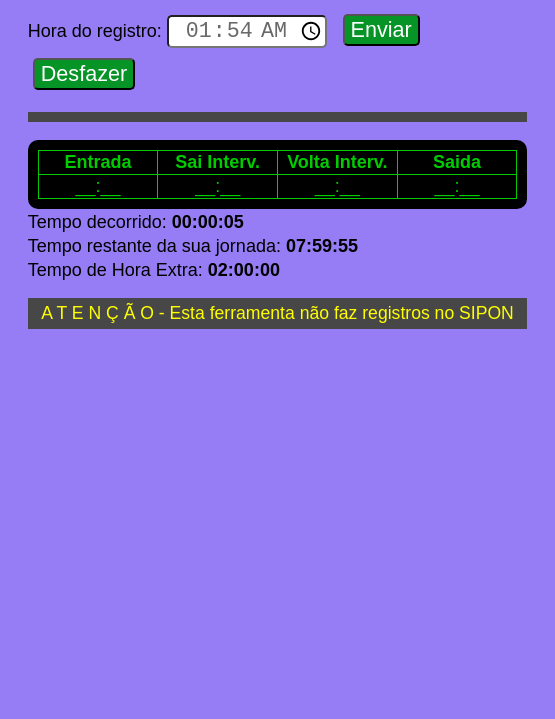
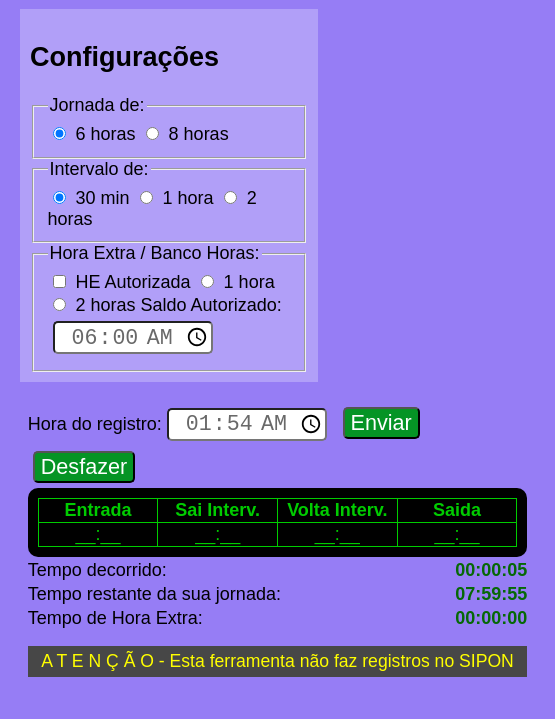
Before and after one commit to klawney/ctrl_ponto_electron, an Electron app: page src/index.html in a window 555 px wide. Shown: the part 81-800 px from the top of the page. Drawn offline with Linux system fonts and the light colour scheme.

Commit message:
form configuracoes

```diff
--- a/src/index.html
+++ b/src/index.html
@@ -8,8 +8,37 @@
     <title>HoradoPonto</title>
 </head>
 <body>
-    <div id="container">
-        <h1>Controla Ponto <small id="hoje">__/__/____</small></h1>
+    <h1>Controla Ponto <small id="hoje">__/__/____</small></h1>
+    <div id="controles" >
+        <h2>Configurações</h2>
+        <form >
+            <fieldset > <legend>Jornada de:</legend>
+                <input type="radio" id="j6h" name="jornada" value="6" checked>
+                <label for="j6h">6 horas</label>
+                <input type="radio" id="j8h" name="jornada" value="8">
+                <label for="j8h">8 horas</label>
+            </fieldset>
+            <fieldset  > <legend>Intervalo de:</legend>
+                <input type="radio" id="inter30" name="intervalo" value="0.5" checked>
+                <label for="inter30">30 min</label>
+                <input type="radio" id="inter1h" name="intervalo" value="1" >
+                <label for="inter1h">1 hora</label>
+                <input type="radio" id="inter2h" name="intervalo" value="2" >
+                <label for="inter2h">2 horas </label>
+            </fieldset>
+            <fieldset  > <legend>Hora Extra / Banco Horas:</legend>
+                <input type="checkbox" id="he_auto" name="he_autorizada">
+                <label for="he_auto">HE Autorizada </label>
+                <input type="radio" id="HE1h" name="qtde_he" value="1" >
+                <label for="HE1h">1 hora</label>
+                <input type="radio" id="HE2h" name="qtde_he" value="2" >
+                <label for="HE2h">2 horas </label>
+                <label >Saldo Autorizado: <input type="time" name="saldo_he" value="06:00"></label>
+            </fieldset>
+        </form>
+    </div>
+
+    <div id="container" >
 
         <form id="formH">
 
@@ -17,7 +46,7 @@
             <button id="btnEnviar">Enviar</button>
             <button type="reset" id="btnDesfaz">Desfazer</button>
         </form>
-        <p id="msg_erro" class="alerta"></p>
+        <p id="msg_erro" hidden class="alerta"></p>
         <div id="sipon">
 
             <table>
@@ -41,8 +70,8 @@
                 </tbody>
             </table>
         </div>
+
         <div class="info">
-            <p></p>
             <p >Tempo decorrido: <b><span id="tempo_trabalho">08:00:00</span></b></p>
             <p >Tempo restante da sua jornada: <b><span id="regressiva">07:59:59</span></b></p>
             <p >Tempo de Hora Extra: <b><span id="tempo_he">00:00:00</span></b></p>
--- a/src/ponto.js
+++ b/src/ponto.js
@@ -1,5 +1,9 @@
 
 const hoje = new Date()
+
+function reconfigurarPonto(configPonto) {
+    localStorage.setItem("configPonto", JSON.stringify(configPonto))
+}
 
 let ponto = {
     "data": null,
--- a/src/renderer.js
+++ b/src/renderer.js
@@ -8,6 +8,22 @@ const msgErroInput = document.getElementById("msg_erro")
 const elTempoTrabalho = document.getElementById("tempo_trabalho")
 const elRegressiva = document.getElementById("regressiva")
 const elTtempoHE = document.getElementById("tempo_he")
+
+function name(params) {
+    let configPonto = {
+        "jornada":6,
+        "intervalo" :30,
+        "he_autorizada":false,
+        "qtde_he" :null,
+        "saldo_he" :null
+    }
+}
+
+
+const JORNADA = 8 * 3600000
+const MAX_HE = 2 * 3600000
+let tempoEsgotado = false
+let pausa = false
 
 inputHora.value = getHoraCerta()
 inputHora.setAttribute("max",getHoraCerta())
@@ -27,7 +43,6 @@ inputHora.addEventListener('change',(ev)=>{
             msgErroInput.hidden = true
             msgErroInput.textContent = ""
         }, 3000);
-
     }
 })
 
@@ -76,12 +91,29 @@ setInterval(() => {
 
 let count  = 1000
 
-setInterval(() => {
-    elTempoTrabalho.textContent = msToHHmmss((count))
-    elRegressiva.textContent =  msToHHmmss(28800000 - count)
-    elTtempoHE.textContent =  msToHHmmss(7200000)
-    count += 1000
-}, 1000);
+const refleshTimers =  setInterval( atualizaTimers, 1000);
+
+function atualizaTimers () {
+    if(pausa) return
+    if(count <= (JORNADA + MAX_HE)){
+        if(count <= JORNADA ){
+            elTempoTrabalho.textContent = msToHHmmss((count))
+            elRegressiva.textContent =  msToHHmmss(JORNADA - count)
+        }
+        else {
+            elTtempoHE.textContent =  msToHHmmss(count - JORNADA)
+        }
+        count += 1000
+    } else
+    {
+        alert("TEMPO ESGOTADO")
+        count = 0
+        clearInterval(refleshTimers)
+    }
+}
+
+
+
 
 // setInterval(() => {
 //     console.log( temporizador())
--- a/src/style.css
+++ b/src/style.css
@@ -38,6 +38,12 @@ button {
   float: right;
   margin: 5px;
 }
+#controles{
+  margin: 20px;
+  padding: 10px ;
+  width: 50%;
+  background-color: #b19ff8;
+}
 #container {
   margin: 0 auto;
   width: 90%;
@@ -50,8 +56,12 @@ button {
   border-radius: 10px;
   /* box-shadow: 5px 5px 5px #333; */
 }
-.info>p{
+.info> p{
   margin: 3px auto;
+}
+.info>p span{
+  float: right;
+  color  :#066806
 }
 .alerta {
   padding: 5px;
```
